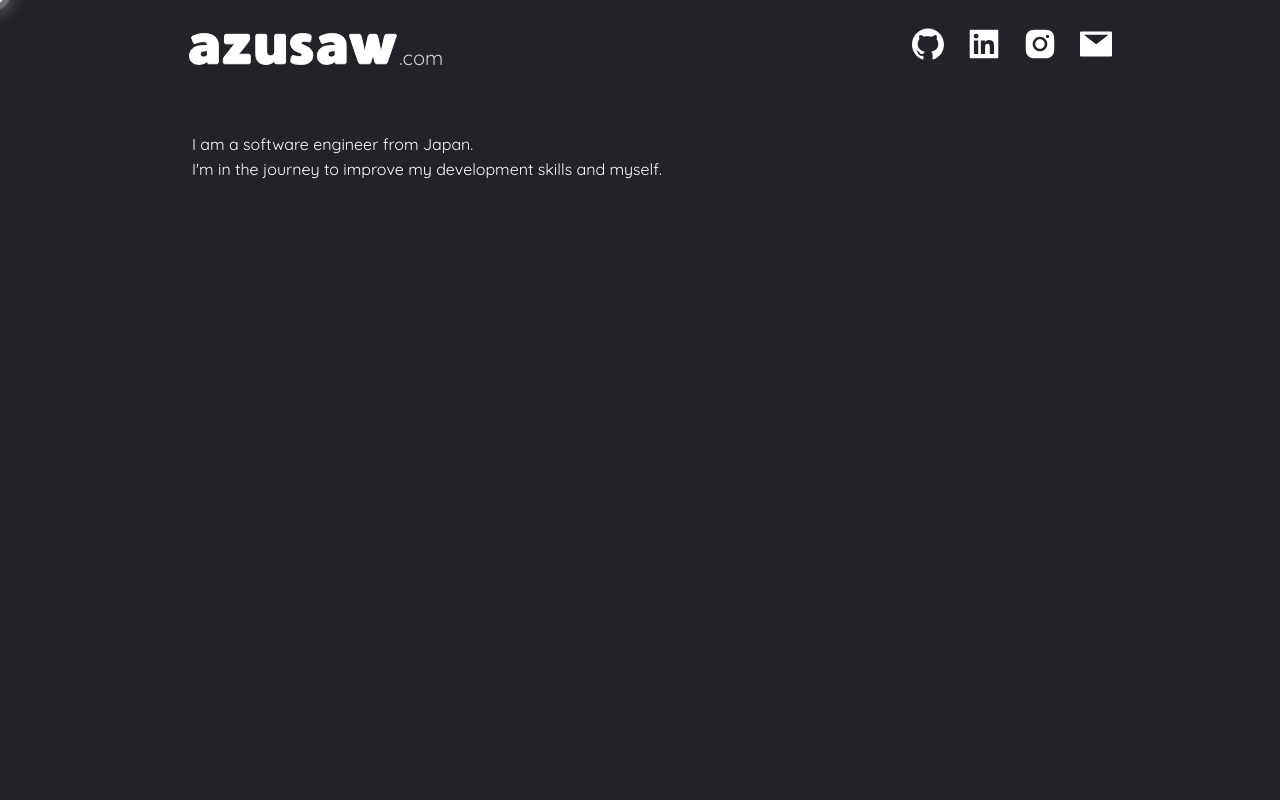
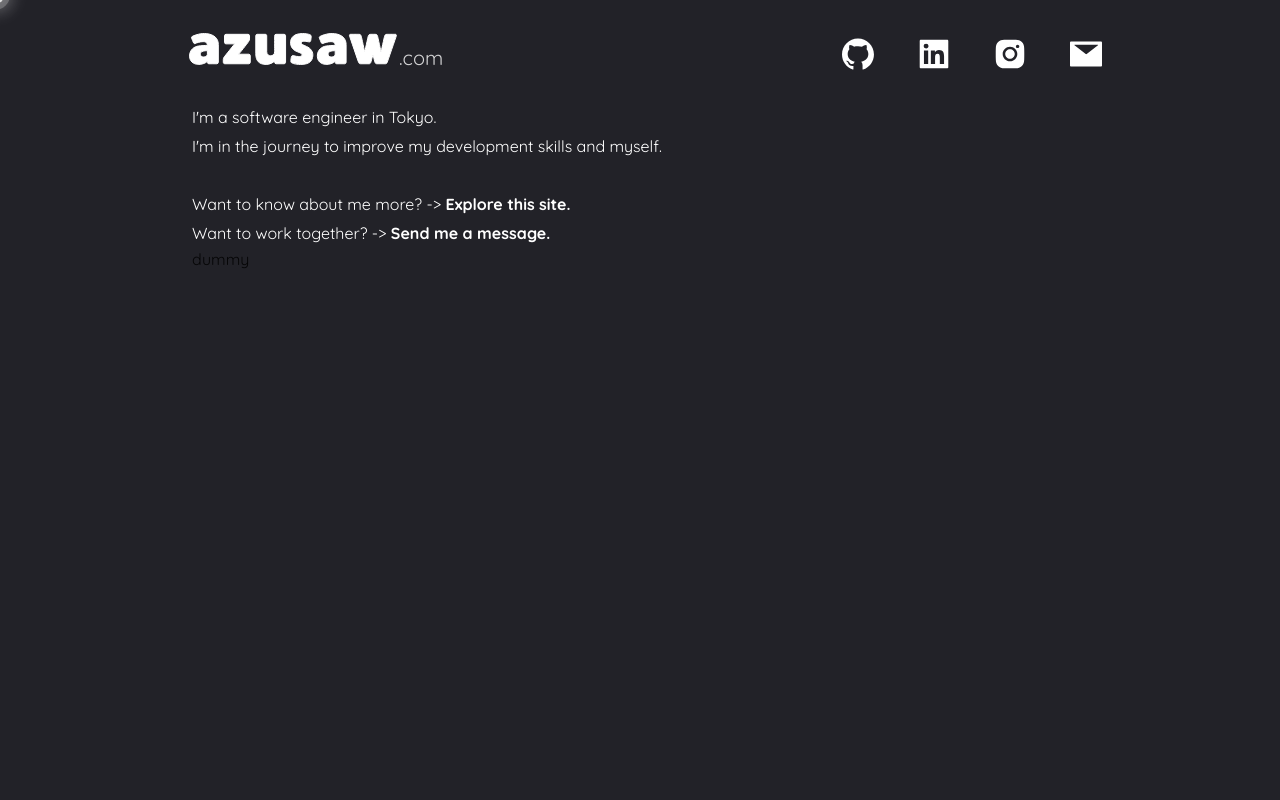
Before and after one commit to azusaw/azusaw_com, a Next.js app: page / in a window 1280 px wide. Shown: the top 800 px of the page. Built offline with nearby package versions, Linux system fonts and the light colour scheme.

Commit message:
fixed headder design

```diff
--- a/components/logo/Azusaw.tsx
+++ b/components/logo/Azusaw.tsx
@@ -1,9 +1,11 @@
 import React from "react"
+import Link from "next/link"
 import style from "./azsaw.module.css"
 
 const Azusaw: React.FC = () => {
   return (
     <>
+      <Link href="/a">
         <svg width="215px" height="37px">
           <g id="layer1" transform="translate(-83.714079,-57.095462)">
             <g
@@ -140,6 +142,7 @@ const Azusaw: React.FC = () => {
             </g>
           </g>
         </svg>
+      </Link>
       <span className={style.com}>{".com"}</span>
     </>
   )
--- a/layouts/PageLayout.tsx
+++ b/layouts/PageLayout.tsx
@@ -8,7 +8,6 @@ import spaceStyle from "../styles/space.module.css"
 import Azusaw from "../components/logo/Azusaw"
 import {
   GithubFilled,
-  GithubOutlined,
   InstagramFilled,
   LinkedinFilled,
   MailFilled,
@@ -16,7 +15,7 @@ import {
 
 export default function PageLayout({ title, children }) {
   return (
-    <div style={{ backgroundColor: "#222228", minHeight: "200vh" }}>
+    <div style={{ backgroundColor: "#222228", minHeight: "100vh" }}>
       <Head>
         <title>{title}</title>
       </Head>
@@ -24,26 +23,26 @@ export default function PageLayout({ title, children }) {
         <div
           className={spaceStyle.pa05}
           style={{
-            position: "fixed",
+            position: "sticky",
             top: "20px",
-            height: "70px",
             width: "100vw",
             maxWidth: "60rem",
           }}
         >
-          <span className={`${commonStyle.link} ${spaceStyle.ma10}`}>
-            <Link href="/">
-              <Azusaw />
-            </Link>
+          <span className={`${commonStyle.pointer} ${spaceStyle.ma10}`}>
+            <Azusaw />
           </span>
-          <span className={spaceStyle.floatRight}>
+          <span
+            className={spaceStyle.floatRight}
+            style={{ position: "relative" }}
+          >
             <GithubFilled className={commonStyle.iconButton} />
             <LinkedinFilled className={commonStyle.iconButton} />
             <InstagramFilled className={commonStyle.iconButton} />
             <MailFilled className={commonStyle.iconButton} />
           </span>
         </div>
-        <div style={{ position: "relative", paddingTop: "100px" }}>
+        <div style={{ paddingTop: "10px" }}>
           <div className={`${commonStyle.relative} ${spaceStyle.pa20}`}>
             {children}
           </div>
--- a/pages/index.tsx
+++ b/pages/index.tsx
@@ -1,16 +1,25 @@
 import React from "react"
 import PageLayout from "../layouts/PageLayout"
 import colorStyle from "../styles/color.module.css"
-import spaceStyle from "../styles/space.module.css"
+import commonStyle from "../styles/common.module.css"
+import sizeStyle from "../styles/size.module.css"
 
 export default function Home() {
   return (
     <PageLayout title={"azusaw.com"}>
-      <div className={colorStyle.white}>
-        {"I am a software engineer from Japan."}
+      <div className={`${colorStyle.white} ${sizeStyle.lineLarge} `}>
+        {"I'm a software engineer in Tokyo."}
         <br />
         {"I'm in the journey to improve my development skills and myself."}
+        <br />
+        <br />
+        {"Want to know about me more? -> "}
+        <span className={commonStyle.bold}> {"Explore this site."}</span>
+        <br />
+        {"Want to work together?  -> "}
+        <span className={commonStyle.bold}> {"Send me a message."}</span>
       </div>
+      <div style={{ height: "100vh" }}>dummy</div>
     </PageLayout>
   )
 }
--- a/styles/common.module.css
+++ b/styles/common.module.css
@@ -1,11 +1,22 @@
 .bold {
   font-weight: bold;
 }
-.link:hover {
+.pointer:hover {
   cursor: pointer;
 }
 .iconButton {
+  position: relative;
   color: white;
+  border-radius: 10px;
   font-size: 2.0rem;
+  padding: 10px;
   margin-left: 1.5rem;
+  transition: .5s ;
 }
+.iconButton:hover {
+  cursor: pointer;
+  color: #666666;
+  background-color: #fff;
+  box-shadow: 0 0 20px 0 #fff;
+  transition: .5s ;
+}
```
Lines whose indentation alone changed are shown as unchanged.
